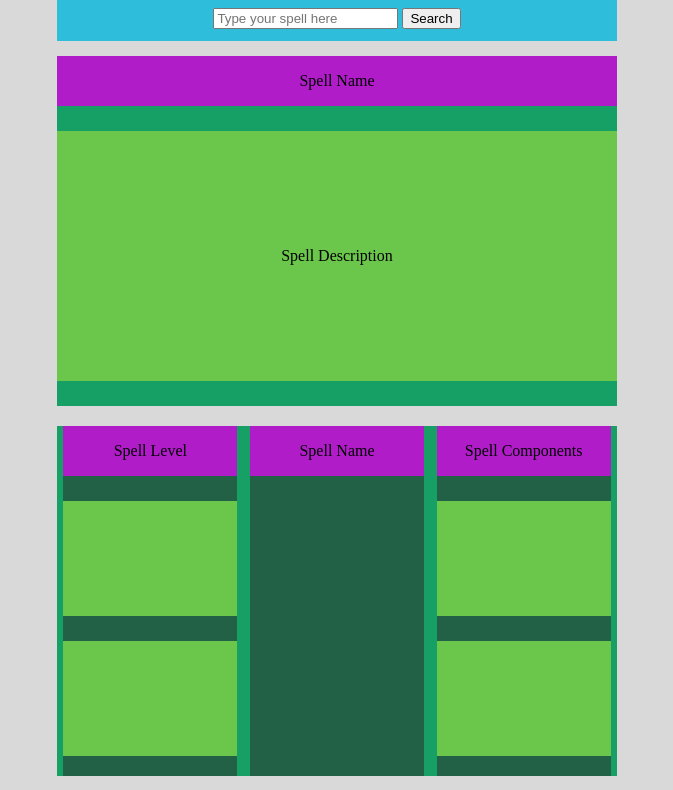
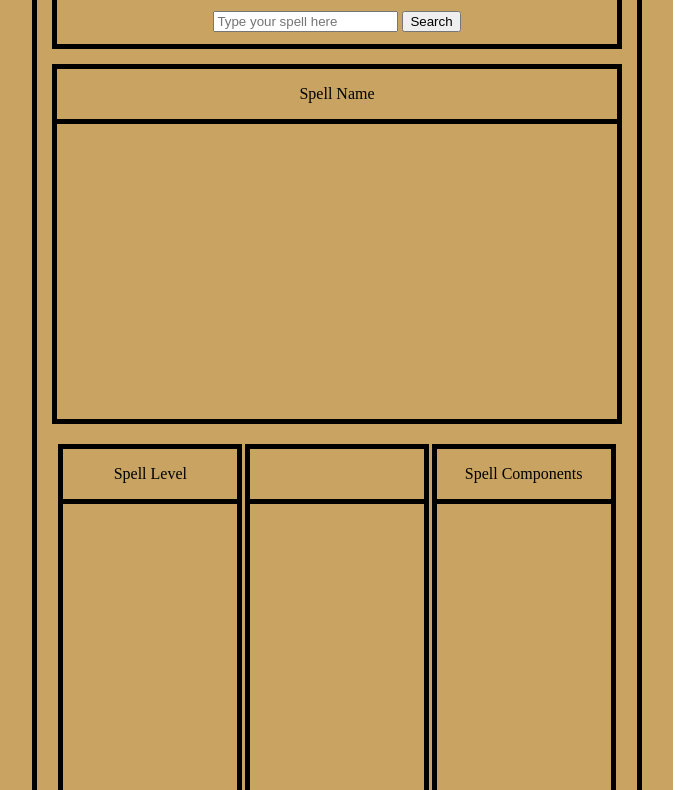
Before and after one commit to Auryx/SEIRKALE-Project1, a plain HTML site: page index.html in a window 1280 px wide. Shown: the part 117-907 px from the top of the page, without its empty margins (303-976 px from the left). Drawn offline with nearby package versions, Linux system fonts and the light colour scheme.

Commit message:
Fixed some js, redid css and html to look finalish

```diff
--- a/index.html
+++ b/index.html
@@ -20,7 +20,7 @@
         </div>
         <div class="bigCard">
             <div class="spellNameRes">Spell Name</div>
-            <div class="spellDesRes">Spell Description</div>
+            <div class="spellDesRes"></div>
         </div>
         <div class="additions">
             <div class="smallCard">
@@ -29,7 +29,7 @@
                 <div class="spellContent2" id="upcastingRes"></div>
             </div>
             <div class="smallCard">
-                <div class="subTitle" id="spellSchoolRes">Spell Name</div>
+                <div class="subTitle" id="spellSchoolRes"></div>
                 <div class="spellSchoolImg"></div>
                 <!-- where the image will be displayed -->
             </div>
--- a/index.js
+++ b/index.js
@@ -17,7 +17,7 @@ $Search.on('submit', (event) => {
     console.log(spell);
 
     //api
-    const spellAPI = `https://www.dnd5eapi.co/api/spells/${spell.toLowerCase().replace(' ', '-')}`
+    const spellAPI = `https://www.dnd5eapi.co/api/spells/${spell.toLowerCase().replace(' ', '-').replace(' ', '-')}`
     console.log(spellAPI);
     // declare
     const $img = $(".spellSchoolImg");
@@ -27,6 +27,7 @@ $Search.on('submit', (event) => {
     const $upcastingRes = $("#upcastingRes");
     const $spellComRes = $("#spellComRes");
     const $spellMatRes = $("#spellMatRes");
+    const $spellSchoolRes = $("#spellSchoolRes")
 
     // clear results
     $img.empty();
@@ -36,10 +37,12 @@ $Search.on('submit', (event) => {
     $upcastingRes.empty();
     $spellComRes.empty();
     $spellMatRes.empty();
+    $spellSchoolRes.empty();
     $spellDesRes.html(`<div>Loading...</div>`);
 
     $.ajax(spellAPI)
         .then((data) => {
+            $spellSchoolRes.html(`<div>${data.school.name}</div>`)
             $img.html(`<img src=./magic/${data.school.name}.jpg>`);
             $spellNameRes.html(`<div>${data.name}</div>`)
             $spellDesRes.html(`<div>${data.desc}</div>`)
@@ -49,5 +52,10 @@ $Search.on('submit', (event) => {
                 $spellLvlRes.html(`<div>This spell is a cantrip!</div>`)}
             $upcastingRes.html(`<div>${data.higher_level}</div>`)
             $spellComRes.html(`<div>${data.components}</div>`)
-            $spellMatRes.html(`<div>${data.material}</div>`)
+            console.log(data.material)
+            if (data.material != undefined){
+                $spellMatRes.html(`<div>${data.material}</div>`)
+            } else {
+                $spellMatRes.html(`<div>This spell has no material components</div>`)
+            }
 })})
--- a/styles.css
+++ b/styles.css
@@ -1,8 +1,7 @@
 body{
-    background-color: #D9D9D9;
+    background-color: #b78730c2;
 }
 .container {
-    background-color: #D9D9D9;
     height: 950px;
     width: 600px;
     margin: 0 auto;
@@ -10,40 +9,42 @@ body{
     flex-direction: column;
     align-items: center;
     justify-content: center;
+    border: 5px solid black;
 }
 .title{
-    background-color: #EC1D1D;
     height: 60px;
     width: 560px;
     display: flex;
     justify-content: center;
     align-items: center;
+    border: 5px solid black
 }
 .searchBox{
-    background-color: #2FBDDC;
     height: 45px;
     width: 560px;
     display: flex;
     justify-content: center;
     align-items: center;
     margin-bottom: 15px;
+    border-right: 5px solid black;
+    border-left: 5px solid black;
+    border-bottom: 5px solid black;
 }
 .bigCard{
-    background-color: #16A066;
     height: 350px;
     width: 560px;
     margin-bottom: 20px;
+    border: 5px solid black
 }
 .spellNameRes {
-    background-color: #B11CC9;
     height: 50px;
     width: 560px;
     display: flex;
     justify-content: center;
     align-items: center;
+    border-bottom: 5px solid black
 }
 .spellDesRes{
-    background-color: #6BC74B;
     height: 250px;
     width: 560px;
     display: flex;
@@ -52,7 +53,6 @@ body{
     margin-top: 25px;
 }
 .additions{
-    background-color: #16A066;
     height: 350px;
     width: 560px;
     margin-bottom: 20px;
@@ -60,20 +60,19 @@ body{
     justify-content: space-around
 }
 .smallCard{
-    background-color: #236147;
-    height: 350px;
+    height: 375px;
     width: 174px;
+    border: 5px solid black
 }
 .subTitle{
-    background-color: #B11CC9;
     height: 50px;
     width: 174px;
     display: flex;
     justify-content: center;
     align-items: center;
+    border-bottom: 5px solid black
 }
 .spellContent1{
-    background-color: #6BC74B;
     height: 115px;
     width: 174px;
     display: flex;
@@ -82,7 +81,6 @@ body{
     margin-top: 25px;
 }
 .spellContent2{
-    background-color: #6BC74B;
     height: 115px;
     width: 174px;
     display: flex;
@@ -93,8 +91,14 @@ body{
 .spellSchoolImg{
     height: 250px;
     width: 174px;
+    margin-top: 25px;
     background-image: url("");
     background-repeat: no-repeat;
     background-size: cover;
     background-position: center;
 }
+img {
+    width: 100%;
+    height: 100%;
+    object-fit: contain;
+}
```
Also changed, not shown: magic/Abjuration.jpg (added), magic/Conjuration.jpg (added), magic/Divination.jpg (added), magic/Enchantment.jpg (added), magic/Necromancy.jpg (added), magic/Transmutation.jpg (added).
